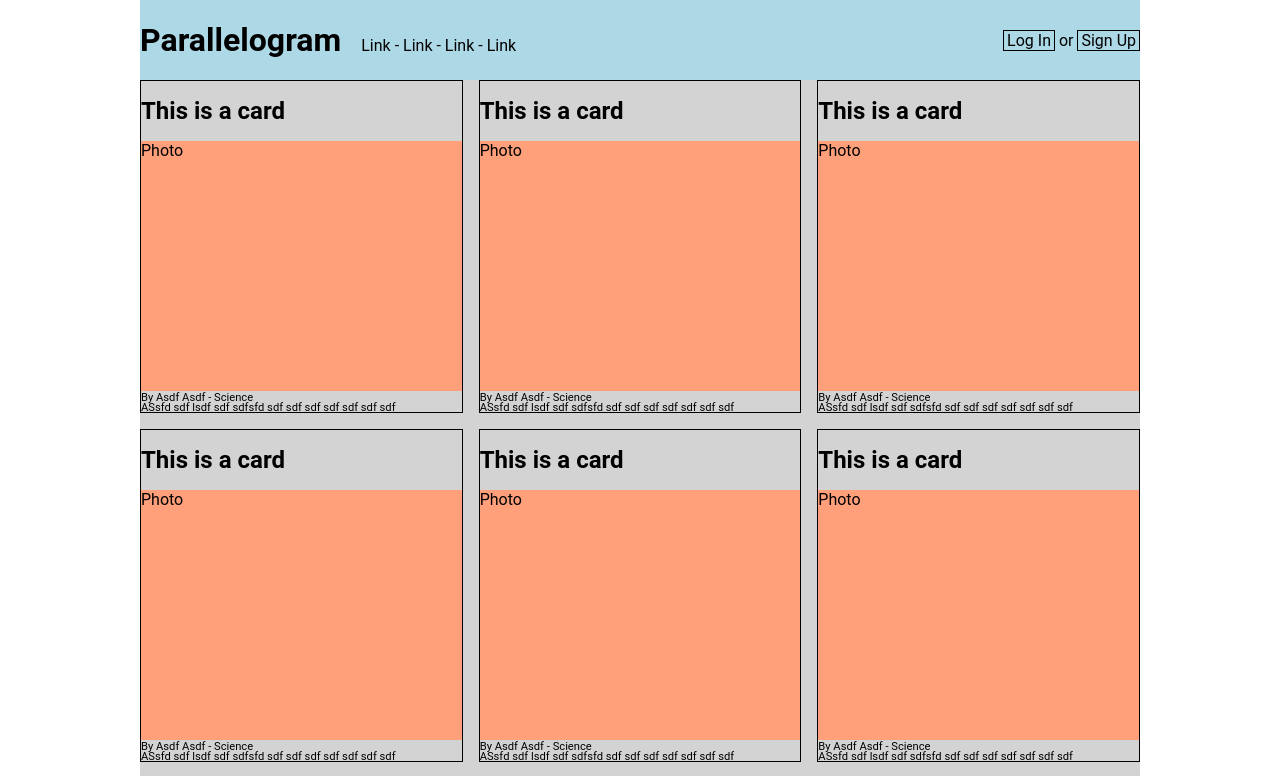
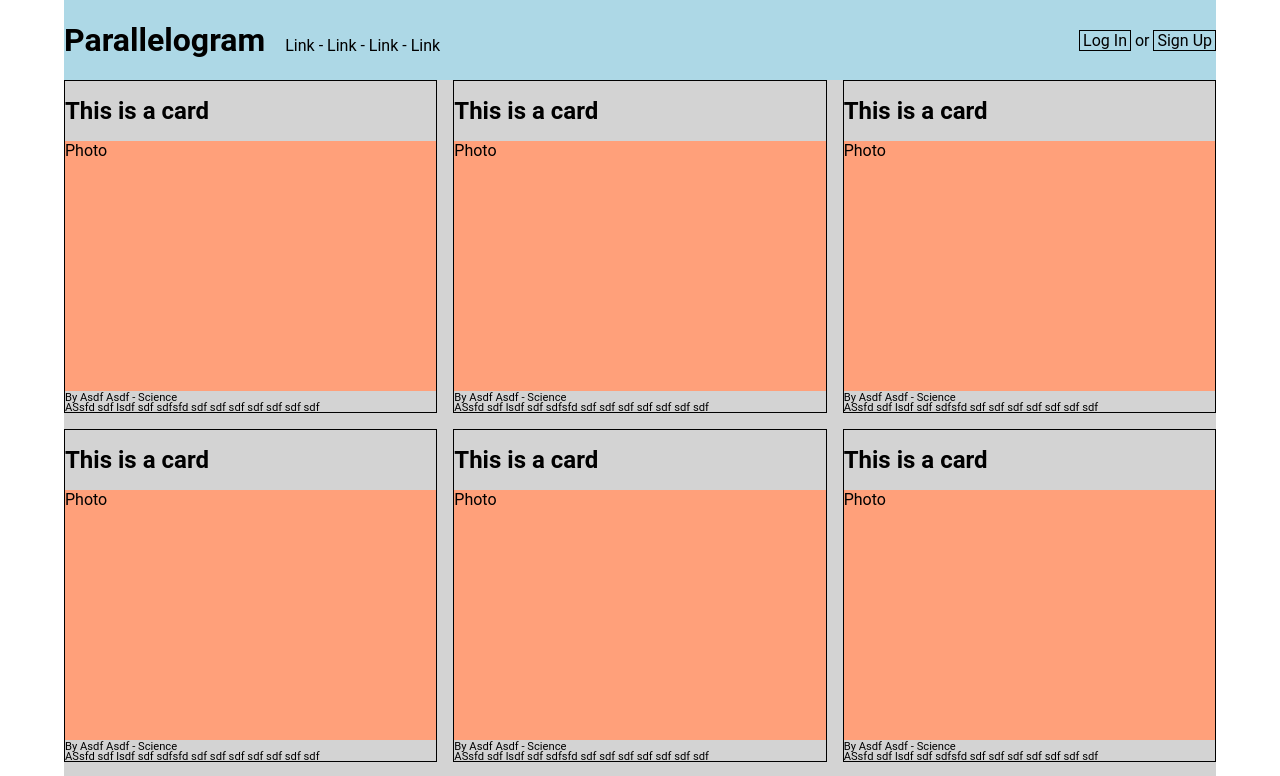
Before and after one commit to bbbtttiii/parallelogram-frontend, a React (Create React App) app in the folder frontend/: page / in a window 1280 px wide. Shown: the top 776 px of the page. Built offline with nearby package versions, Linux system fonts and the light colour scheme; no server answers.

Commit message:
small fixes

```diff
--- a/frontend/src/index.css
+++ b/frontend/src/index.css
@@ -15,7 +15,7 @@ html, body {
 .Nav {
   height: 80px;
   width: 90%;
-  max-width: 1000px;
+  max-width: 1200px;
   margin: 0 auto;
   display: flex;
   grid-template-columns: 1fr 1fr 1fr;
@@ -23,14 +23,21 @@ html, body {
   align-items: center;
 }
 
-.Nav a {
+.Nav a,
+input[type=button],
+input[type=submit],
+input[type=reset] {
   text-decoration: none;
   border: 1px solid black;
+  background-color: transparent;
   color: black;
   padding: 0 3px 0;
 }
 
-.Nav a:hover {
+.Nav a:hover,
+input[type=button]:hover,
+input[type=submit]:hover,
+input[type=reset]:hover {
   text-decoration: none;
   border: 1px solid black;
   background-color: black;
@@ -56,7 +63,7 @@ html, body {
 .Main {
   background-color: lightgray;
   width: 90%;
-  max-width: 1000px;
+  max-width: 1200px;
   margin: 0 auto;
   display: grid;
   grid-template-columns: repeat(auto-fill, minmax(300px, 1fr));
@@ -68,14 +75,14 @@ html, body {
   /* padding: 1.5rem; */
 }
 
-button, input {
+/* button, input {
   font-size: 1em;
   border: 1px solid black;
   text-decoration: none;
   display: inline-block;
   background-color: transparent;
   cursor: auto;
-}
+} */
 
 .card-title {
   font-size: 1.5em;
```
